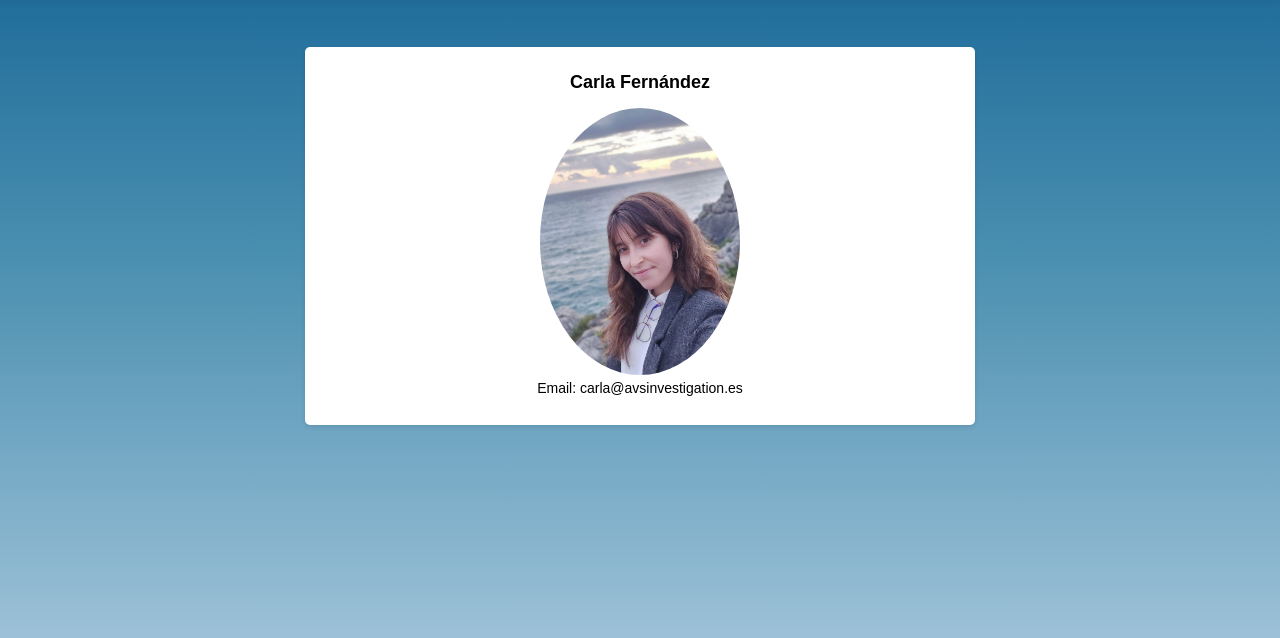
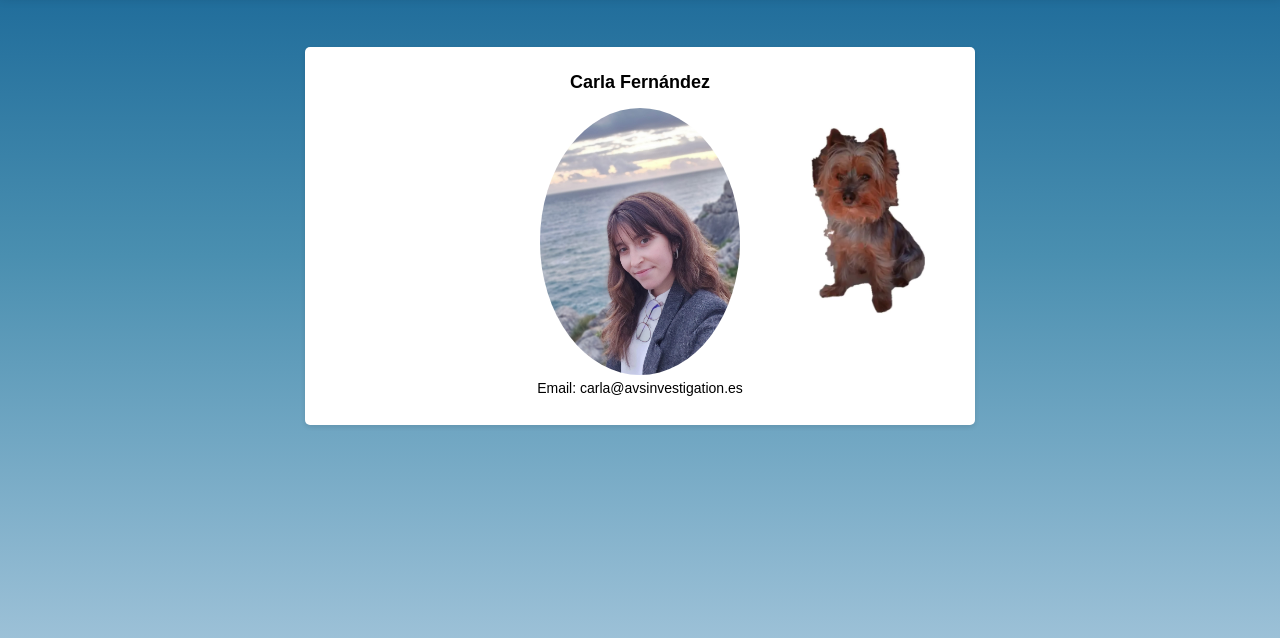
Before and after one commit to sabas153/AVS-Viaje, a plain HTML site: page personas/Carla.html in a window 1280 px wide. Shown: the part 144-782 px from the top of the page. Drawn offline with Linux system fonts and the light colour scheme.

Commit message:
imagen carla

```diff
--- a/personas/Carla.html
+++ b/personas/Carla.html
@@ -3,7 +3,13 @@
 <head>
     <title>My Website</title>
     <link rel="stylesheet" href="../css/style.css">
-
+    <style>
+        .carlaperro{
+            position: absolute;
+            top: 33%;
+            left: 60%;
+        }
+    </style>
 </head>
 <body>
     <header>
@@ -16,7 +22,7 @@
             <h2>Carla Fernández</h2>
             <img src="../images/carla.jpg" alt="Photo">
             <p>Email: carla@avsinvestigation.es</p>
-
+            <img class="carlaperro" src="../images/carlaperro.jpg">
         </div>
     </main>
 </body>
```
Also changed, not shown: images/carlaperro.jpg (added).
